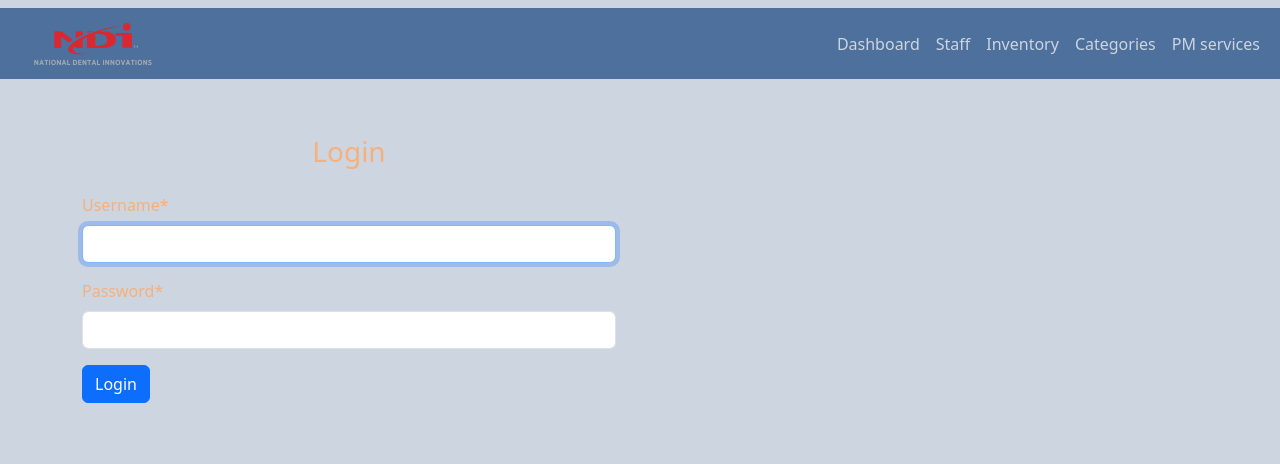
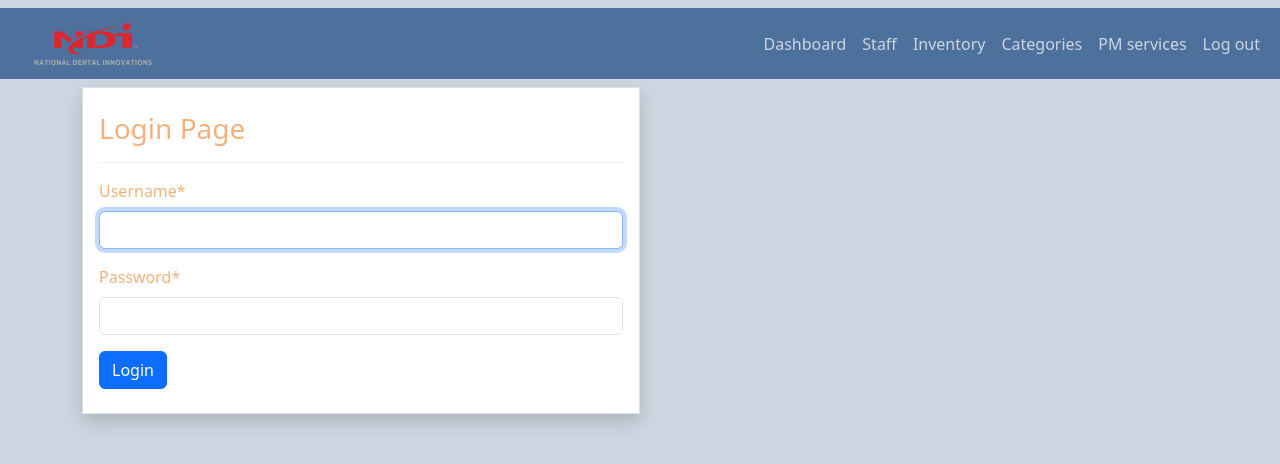
Before and after one commit to goisborges/ndi_inventory, a Django app: page /login in a window 1280 px wide. Shown: the top 464 px of the page. Run offline with Django 4.2, Linux system fonts and the light colour scheme; some libraries are stand-ins or nearby versions.

Commit message:
Login and logout changes

```diff
--- a/ndi_inventory/settings.py
+++ b/ndi_inventory/settings.py
@@ -135,3 +135,5 @@ STATICFILES_DIRS = [
 # https://docs.djangoproject.com/en/4.2/ref/settings/#default-auto-field
 
 DEFAULT_AUTO_FIELD = 'django.db.models.BigAutoField'
+
+LOGIN_REDIRECT_URL = 'dashboard-index'
--- a/ndi_inventory/urls.py
+++ b/ndi_inventory/urls.py
@@ -17,11 +17,13 @@ Including another URLconf
 from django.contrib import admin
 from django.urls import path, include
 from user import views  as userviews
-import user
+from django.contrib.auth  import  views as authviews
 
 urlpatterns = [
     path('admin/', admin.site.urls),
     path('', include('dashboard.urls')),
     path('pmservice/', include('pmservice.urls')),
-    path('register/', userviews.register, name='register')
+    path('register/', userviews.register, name='register'),
+    path('login/', authviews.LoginView.as_view(template_name='user/login.html'), name = 'login'),
+    path('logout/', authviews.LogoutView.as_view(template_name='user/logout.html'), name = 'logout')
 ]
--- a/templates/partials/nav.html
+++ b/templates/partials/nav.html
@@ -25,6 +25,18 @@
       <li class="nav-item">
         <a class="nav-link" href={% url 'pmservice-index' %}>PM services</a>
       </li>
+      <div class="right-nav">
+        <li class="nav-item">
+        <a class="nav-link" href={% url 'logout' %}>Log out</a>
+      </li>
+      </li>
+          {% if user.is_staff %}
+            <span class="badge bg-secondary">Staff</span>
+          {% endif %}
+    </li>
+
+
+      </div>
     </ul>
   </div>
   </div>
--- a/templates/user/login.html
+++ b/templates/user/login.html
@@ -1,28 +1,23 @@
 {% extends 'partials/base.html' %}
-{% block title %}Login{% endblock %}
-{% load crispy_forms_tags %}
+{% block title %}Login Page{% endblock %}
+{%load crispy_forms_tags %}
+{% block content %}
 
-{% block content %}
 <div class="container">
-    <div class="row row-cols-1 col-md-6 col-lg-6 mt-5 justify-content-center">
+  <div class="row-cols-auto justify-content-center align-items-center g-2">
+    <div class="col-md-6 offset-3">
+        <div class="border bg-white px-3 py-4 shadow">
+            <h3>Login Page</h3>
+            <hr>
+            <form  method="POST">
+                {% csrf_token %}
+                {{ form|crispy }}
+                <button type="submit" class="btn btn-primary">Login</button>
+            </form>
 
-        <h3 class="text-center mb-4">Login</h3>
         </div>
-<div class="row row-cols-1 col-md-6 col-lg-6">
-        <!-- Login form -->
-        <form method="POST" action="">
-            {% csrf_token %}
-
-            {{ form|crispy }}
-
-            <!-- Submit button -->
-            <button class="btn btn-primary" type="submit">Login</button>
-        </form>
-
-</div>
-
     </div>
-
+  </div>
 </div>
 
 {% endblock %}
```
Also changed, not shown: templates/user/logout.html (+24 -1 lines), db.sqlite3.
